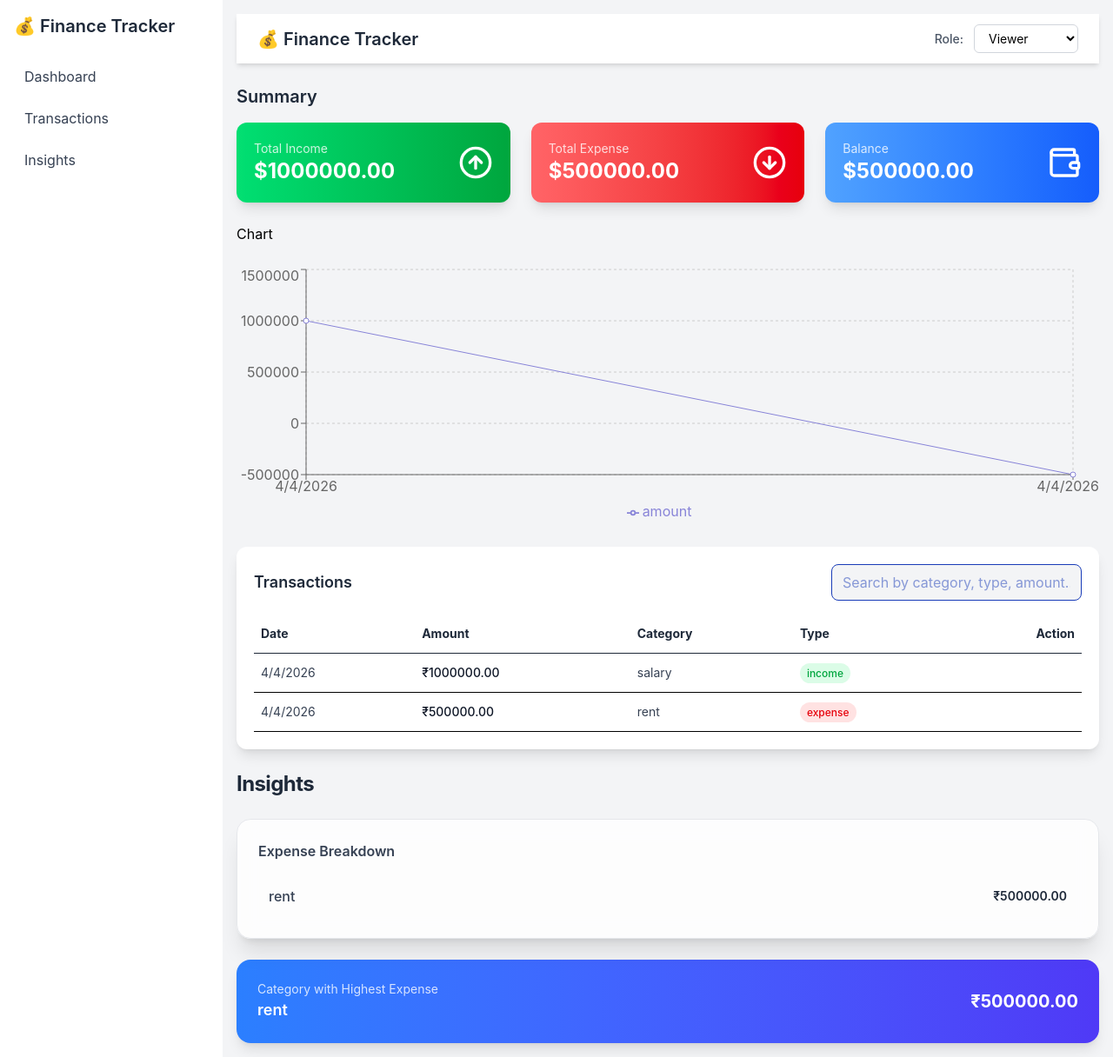
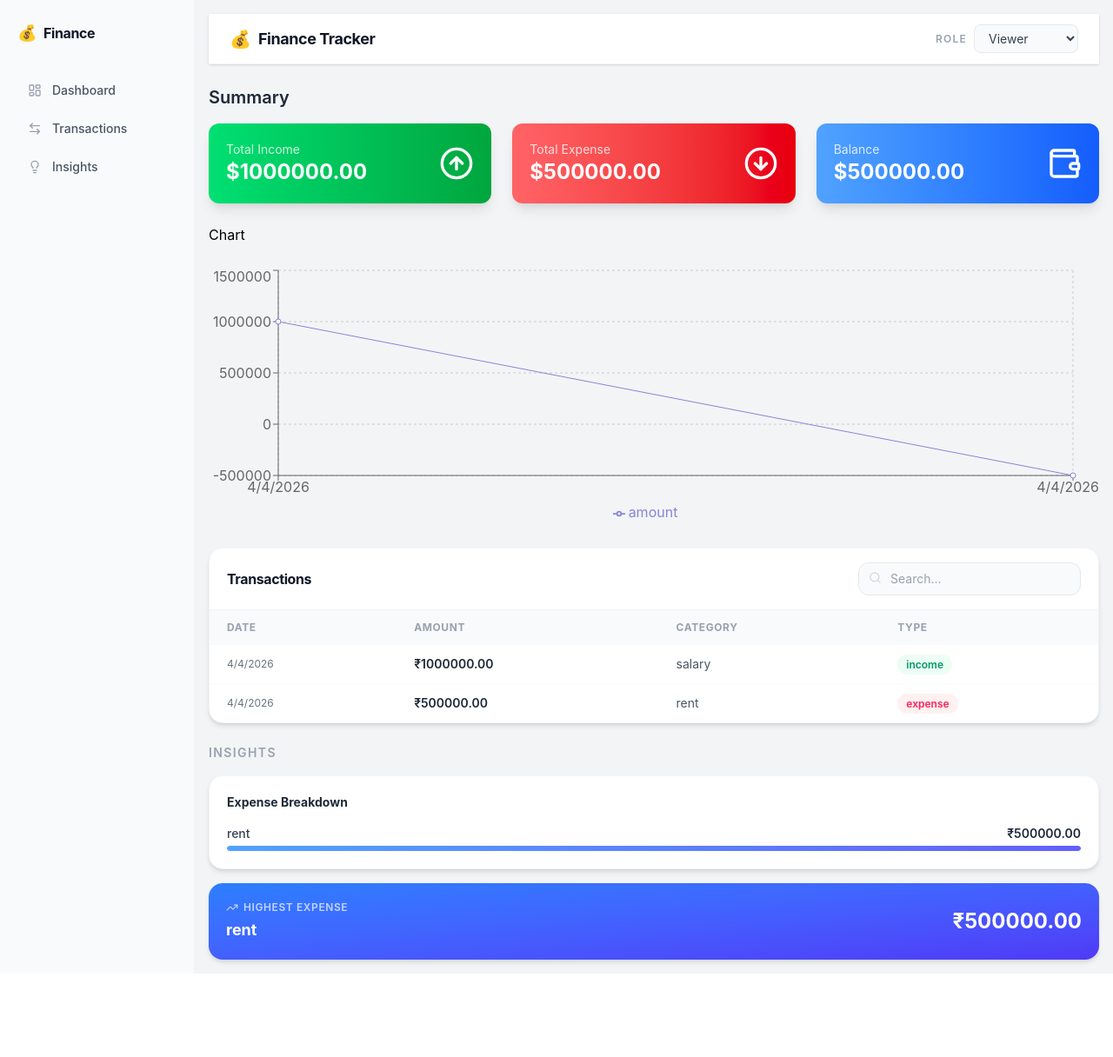
Before and after one commit to suryasekhardhal/financialDashboard, a React (Vite) app: page / in a window 1280 px wide. Shown: the whole page at 87% size. After the commit the page ends 1120 px from the top, so only its background shows below. Built offline with nearby package versions, Linux system fonts and the light colour scheme.

Commit message:
improve ui design

```diff
--- a/src/components/AddTransactionForm.jsx
+++ b/src/components/AddTransactionForm.jsx
@@ -1,5 +1,5 @@
-import React,{useState} from "react";
-import { useDispatch} from "react-redux";
+import React, { useState } from "react";
+import { useDispatch } from "react-redux";
 import { addTransaction } from "../features/financeSlice";
 import { Calendar, IndianRupee, Tag } from "lucide-react";
 
@@ -17,11 +17,11 @@ function AddTransactionForm() {
       alert("Please enter a valid positive number for amount.");
       return;
     }
-    if(!type) {
+    if (!type) {
       alert("Please select a transaction type (Income or Expense).");
       return;
     }
-    if(!category.trim()) {
+    if (!category.trim()) {
       alert("Please enter a category for the transaction.");
       return;
     }
@@ -32,93 +32,92 @@ function AddTransactionForm() {
     setType("");
   };
 
+  const inputClass =
+    "w-full pl-10 pr-3 py-2.5 bg-gray-50 border border-gray-200 rounded-xl text-sm text-gray-800 placeholder-gray-400 focus:ring-2 focus:ring-blue-400 focus:border-transparent focus:bg-white outline-none transition";
+
   return (
     <div className="max-w-md mx-auto">
-
-      <h2 className="text-3xl font-bold text-gray-800 mb-6">
-        Add Transaction
+      <h2 className="text-2xl font-bold text-gray-900 mb-5 tracking-tight">
+        New Transaction
       </h2>
 
       <form
         onSubmit={handleSubmit}
-        className="bg-white p-6 rounded-2xl shadow-2xl space-y-5 border border-gray-100"
+        className="bg-white p-6 rounded-2xl shadow-md border border-gray-100 space-y-4"
       >
-
         {/* Date */}
         <div className="relative">
-          <Calendar className="absolute left-3 top-3 text-gray-400" size={18} />
+          <Calendar className="absolute left-3 top-3 text-gray-300" size={17} />
           <input
             type="date"
             value={date}
             onChange={(e) => setDate(e.target.value)}
-            className="w-full pl-10 pr-3 py-2 border rounded-lg focus:ring-2 focus:ring-blue-500 outline-none"
+            className={inputClass}
           />
         </div>
 
         {/* Amount */}
         <div className="relative">
-          <IndianRupee className="absolute left-3 top-3 text-gray-400" size={18} />
+          <IndianRupee className="absolute left-3 top-3 text-gray-300" size={17} />
           <input
             type="number"
             value={amount}
             onChange={(e) => setAmount(e.target.value)}
             placeholder="Amount"
-            className="w-full pl-10 pr-3 py-2 border rounded-lg focus:ring-2 focus:ring-blue-500 outline-none"
+            className={inputClass}
           />
         </div>
 
         {/* Category */}
         <div className="relative">
-          <Tag className="absolute left-3 top-3 text-gray-400" size={18} />
+          <Tag className="absolute left-3 top-3 text-gray-300" size={17} />
           <input
             type="text"
             value={category}
             onChange={(e) => setCategory(e.target.value)}
             placeholder="Category (Food, Travel...)"
-            className="w-full pl-10 pr-3 py-2 border rounded-lg focus:ring-2 focus:ring-blue-500 outline-none"
+            className={inputClass}
           />
         </div>
 
         {/* Type Toggle */}
         <div>
-          <p className="text-sm text-gray-600 mb-2">Type</p>
+          <p className="text-xs font-semibold uppercase tracking-widest text-gray-400 mb-2">
+            Type
+          </p>
           <div className="grid grid-cols-2 gap-2">
-
             <button
               type="button"
               onClick={() => setType("income")}
-              className={`py-2 rounded-lg border font-medium transition ${
+              className={`py-2.5 rounded-xl border text-sm font-semibold transition ${
                 type === "income"
-                  ? "bg-green-500 text-white border-green-500"
-                  : "bg-gray-50 hover:bg-gray-100"
+                  ? "bg-emerald-500 text-white border-emerald-500 shadow-sm"
+                  : "bg-gray-50 border-gray-200 text-gray-600 hover:bg-gray-100"
               }`}
             >
               Income
             </button>
-
             <button
               type="button"
               onClick={() => setType("expense")}
-              className={`py-2 rounded-lg border font-medium transition ${
+              className={`py-2.5 rounded-xl border text-sm font-semibold transition ${
                 type === "expense"
-                  ? "bg-red-500 text-white border-red-500"
-                  : "bg-gray-50 hover:bg-gray-100"
+                  ? "bg-rose-500 text-white border-rose-500 shadow-sm"
+                  : "bg-gray-50 border-gray-200 text-gray-600 hover:bg-gray-100"
               }`}
             >
               Expense
             </button>
-
           </div>
         </div>
 
         {/* Submit */}
         <button
           type="submit"
-          className="w-full py-2 rounded-lg bg-gradient-to-r from-blue-500 to-indigo-600 text-white font-semibold shadow-md hover:shadow-lg hover:scale-[1.02] transition"
+          className="w-full py-2.5 rounded-xl bg-gradient-to-r from-blue-500 to-indigo-500 text-white text-sm font-semibold shadow hover:shadow-md hover:-translate-y-0.5 transition-all duration-200"
         >
           Add Transaction
         </button>
-
       </form>
     </div>
   );
--- a/src/components/Insights.jsx
+++ b/src/components/Insights.jsx
@@ -1,90 +1,82 @@
 import React from "react";
 import { useSelector } from "react-redux";
+import { TrendingUp } from "lucide-react";
 
 function Insights() {
   const transactions = useSelector((state) => state.finance.transactions);
+
   const categoryTotals = {};
-  transactions.forEach(transaction => {
-    if(transaction.type === "expense"){
-      categoryTotals[transaction.category] = (categoryTotals[transaction.category] || 0) + transaction.amount;
+  transactions.forEach((t) => {
+    if (t.type === "expense") {
+      categoryTotals[t.category] = (categoryTotals[t.category] || 0) + t.amount;
     }
   });
+
   let maxCategory = "";
   let maxAmount = 0;
-  for (const category in categoryTotals) {
-    if (categoryTotals[category] > maxAmount) {
-      maxAmount = categoryTotals[category];
-      maxCategory = category;
+  for (const cat in categoryTotals) {
+    if (categoryTotals[cat] > maxAmount) {
+      maxAmount = categoryTotals[cat];
+      maxCategory = cat;
     }
   }
 
+  const totalExpense = Object.values(categoryTotals).reduce((a, b) => a + b, 0);
+
   return (
-    <div className="space-y-6">
-
-      {/* Header */}
-      <h2 className="text-2xl font-bold text-gray-800 tracking-tight">
+    <div className="space-y-4">
+      <h2 className="text-sm font-semibold uppercase tracking-widest text-gray-400">
         Insights
       </h2>
 
-      {/* Category Card */}
-      <div className="bg-white/80 backdrop-blur-md border border-gray-200 p-6 rounded-2xl shadow-xl">
+      {/* Breakdown */}
+      <div className="bg-white border border-gray-100 rounded-2xl shadow-md p-5">
+        <h3 className="text-sm font-bold text-gray-800 mb-4">Expense Breakdown</h3>
 
-        <h3 className="text-md font-semibold text-gray-700 mb-4">
-          Expense Breakdown
-        </h3>
-
-        <div className="space-y-4">
-          {Object.entries(categoryTotals).map(([category, total]) => (
-
-            <div
-              key={category}
-              className="flex items-center justify-between p-3 rounded-lg hover:bg-gray-50 transition"
-            >
-              <span className="font-medium text-gray-700">
-                {category}
-              </span>
-
+        {Object.keys(categoryTotals).length === 0 ? (
+          <p className="text-center text-gray-400 text-sm py-4">No expenses recorded.</p>
+        ) : (
+          <div className="space-y-3">
+            {Object.entries(categoryTotals)
+              .sort((a, b) => b[1] - a[1])
+              .map(([category, total]) => {
+                const pct = totalExpense > 0 ? (total / totalExpense) * 100 : 0;
+                return (
+                  <div key={category}>
+                    <div className="flex items-center justify-between mb-1">
+                      <span className="text-sm text-gray-700 font-medium">{category}</span>
                       <span className="text-sm font-semibold text-gray-800">
                         ₹{total.toFixed(2)}
                       </span>
                     </div>
-
-          ))}
+                    <div className="h-1.5 bg-gray-100 rounded-full overflow-hidden">
+                      <div
+                        className="h-full bg-gradient-to-r from-blue-400 to-indigo-500 rounded-full transition-all duration-500"
+                        style={{ width: `${pct}%` }}
+                      />
                     </div>
-
-        {Object.keys(categoryTotals).length === 0 && (
-          <p className="text-center text-gray-500 mt-4">
-            No expenses recorded.
-          </p>
+                  </div>
+                );
+              })}
+          </div>
         )}
       </div>
 
-      {/* Highlight Card */}
-      <div className="bg-gradient-to-r from-blue-500 to-indigo-600 text-white p-6 rounded-2xl shadow-lg flex items-center justify-between">
-
+      {/* Highlight */}
+      {maxCategory && (
+        <div className="bg-gradient-to-br from-blue-500 to-indigo-600 text-white p-5 rounded-2xl shadow-md flex items-center justify-between">
           <div>
-          <h3 className="text-sm opacity-80">
-            Category with Highest Expense
-          </h3>
-
-          {maxCategory ? (
-            <p className="text-lg font-semibold">
-              {maxCategory}
+            <div className="flex items-center gap-1.5 mb-1">
+              <TrendingUp size={14} className="opacity-70" />
+              <p className="text-xs font-semibold opacity-70 uppercase tracking-wider">
+                Highest Expense
               </p>
-          ) : (
-            <p className="text-sm opacity-80">
-              No expenses recorded.
-            </p>
+            </div>
+            <p className="text-lg font-bold">{maxCategory}</p>
+          </div>
+          <p className="text-2xl font-bold">₹{maxAmount.toFixed(2)}</p>
+        </div>
       )}
-        </div>
-
-        {maxCategory && (
-          <p className="text-xl font-bold">
-            ₹{maxAmount.toFixed(2)}
-          </p>
-        )}
-      </div>
-
     </div>
   );
 }
--- a/src/components/Navbar.jsx
+++ b/src/components/Navbar.jsx
@@ -1,6 +1,5 @@
 import React from "react";
 import { useSelector, useDispatch } from "react-redux";
-
 
 function Navbar() {
   const role = useSelector((state) => state.finance.role);
@@ -9,22 +8,26 @@ function Navbar() {
   const handleRoleChange = (e) => {
     dispatch({ type: "finance/setRole", payload: e.target.value });
   };
+
   return (
-    <nav className="w-full bg-white shadow-md px-6 py-3 items-center justify-between flex justify-between items-center p-4 bg-white  ">
-      <h2 className="text-xl font-semibold text-gray-800 dark:text-white-500">
-        💰 Finance Tracker
-      </h2>
-      <div className="flex items-center gap-3">
-        <label className="text-sm font-medium text-gray-600 dark:text-white-400">
-          Role:
+    <nav className="w-full bg-white border-b border-gray-100 px-6 py-3 flex items-center justify-between shadow-sm">
+      <div className="flex items-center gap-2">
+        <span className="text-xl">💰</span>
+        <h2 className="text-lg font-bold tracking-tight text-gray-900">
+          Finance Tracker
+        </h2>
+      </div>
+
+      <div className="flex items-center gap-2">
+        <label className="text-xs font-semibold uppercase tracking-widest text-gray-400">
+          Role
         </label>
-
         <select
           value={role}
           onChange={handleRoleChange}
-          className="px-3 py-1.5 border border-gray-300 rounded-md text-sm
-                     focus:outline-none focus:ring-2 focus:ring-blue-500
-                     hover:border-gray-400 transition"
+          className="px-3 py-1.5 bg-gray-50 border border-gray-200 text-gray-700 rounded-lg text-sm
+                     focus:outline-none focus:ring-2 focus:ring-blue-400
+                     hover:border-gray-300 transition cursor-pointer"
         >
           <option value="">Select Role</option>
           <option value="viewer">Viewer</option>
--- a/src/components/Sidebar.jsx
+++ b/src/components/Sidebar.jsx
@@ -1,36 +1,33 @@
 import React from "react";
+import { LayoutDashboard, ArrowLeftRight, Lightbulb } from "lucide-react";
+
+const navItems = [
+  { label: "Dashboard", href: "#dashboard", icon: LayoutDashboard },
+  { label: "Transactions", href: "#transaction", icon: ArrowLeftRight },
+  { label: "Insights", href: "#insights", icon: Lightbulb },
+];
+
 function Sidebar() {
   return (
-    <div className="w-64 min-h-screen bg-white dark:bg-gray-800 p-4">
-      <h2 className="text-xl font-semibold mb-6 text-gray-800 dark:text-white">
-        💰 Finance Tracker
-      </h2>
+    <div className="w-56 min-h-screen bg-gray-50 border-r border-gray-100 p-5 flex flex-col gap-8">
+      <div className="flex items-center gap-2 pt-1">
+        <span className="text-lg">💰</span>
+        <h2 className="text-base font-bold tracking-tight text-gray-900">Finance</h2>
+      </div>
 
-      <ul className="space-y-2">
-        <li>
-          <a
-            href="#dashboard"
-            className="block px-3 py-2 rounded-md text-gray-700 dark:text-gray-300 hover:bg-gray-200 dark:hover:bg-gray-700"
-          >
-            Dashboard
-          </a>
-        </li>
-        <li>
-          <a
-            href="#transcation"
-            className="block px-3 py-2 rounded-md text-gray-700 dark:text-gray-300 hover:bg-gray-200 dark:hover:bg-gray-700"
-          >
-            Transactions
-          </a>
-        </li>
-        <li>
-          <a
-            href="#insights"
-            className="block px-3 py-2 rounded-md text-gray-700 dark:text-gray-300 hover:bg-gray-200 dark:hover:bg-gray-700"
-          >
-            Insights
-          </a>
-        </li>
+      <ul className="space-y-1">
+        {navItems.map(({ label, href, icon: Icon }) => (
+          <li key={label}>
+            <a
+              href={href}
+              className="flex items-center gap-3 px-3 py-2.5 rounded-lg text-sm font-medium text-gray-600
+                         hover:bg-white hover:text-gray-900 hover:shadow-sm transition"
+            >
+              <Icon size={16} className="text-gray-400" />
+              {label}
+            </a>
+          </li>
+        ))}
       </ul>
     </div>
   );
--- a/src/components/TransactionsTable.jsx
+++ b/src/components/TransactionsTable.jsx
@@ -2,7 +2,7 @@ import React from "react";
 import { useSelector, useDispatch } from "react-redux";
 import { deleteTransaction, setSearchTerm } from "../features/financeSlice";
 import { ROLES } from "../constants/roles";
-import { Trash2 } from "lucide-react";
+import { Trash2, Search } from "lucide-react";
 
 function TransactionsTable() {
   const transactions = useSelector((state) => state.finance.transactions);
@@ -10,104 +10,86 @@ function TransactionsTable() {
   const role = useSelector((state) => state.finance.role);
   const dispatch = useDispatch();
 
-  const filteredTransactions = transactions.filter((t) =>
+  const filteredTransactions = transactions.filter(
+    (t) =>
       t.category.toLowerCase().includes(searchTerm.toLowerCase()) ||
       t.type.toLowerCase().includes(searchTerm.toLowerCase()) ||
       t.amount.toString().includes(searchTerm)
   );
 
-  const handleDelete = (id) => {
-    dispatch(deleteTransaction(id));
-  };
-
   return (
-    <div className="bg-white text-black p-5 rounded-xl shadow-lg">
-
+    <div className="bg-white rounded-2xl shadow-md border border-gray-100 overflow-hidden">
       {/* Header */}
-      <div className="flex flex-col md:flex-row md:items-center md:justify-between mb-4 gap-3">
-        <h2 className="text-lg font-semibold text-gray-800 ">
+      <div className="flex flex-col md:flex-row md:items-center md:justify-between px-5 py-4 border-b border-gray-100 gap-3">
+        <h2 className="text-base font-bold text-gray-900 tracking-tight">
           Transactions
         </h2>
-
-        {/* Search */}
+        <div className="relative w-full md:w-64">
+          <Search className="absolute left-3 top-2.5 text-gray-300" size={15} />
           <input
             type="text"
-          placeholder="Search by category, type, amount..."
+            placeholder="Search..."
             value={searchTerm}
             onChange={(e) => dispatch(setSearchTerm(e.target.value))}
-          className="px-3 py-2 border rounded-lg w-full md:w-72
-          bg-gray-100
-          text-blue-800
-          focus:outline-none focus:ring-2 focus:ring-blue-500"
+            className="w-full pl-9 pr-3 py-2 bg-gray-50 border border-gray-200 rounded-xl text-sm text-gray-700
+                       placeholder-gray-400 focus:outline-none focus:ring-2 focus:ring-blue-400 focus:bg-white transition"
           />
+        </div>
       </div>
 
       {/* Table */}
       <div className="overflow-x-auto">
-        <table className="w-full text-sm text-left">
-
+        <table className="w-full text-sm">
           <thead>
-            <tr className="text-gray-800  border-b">
-              <th className="py-3 px-2">Date</th>
-              <th className="py-3 px-2">Amount</th>
-              <th className="py-3 px-2">Category</th>
-              <th className="py-3 px-2">Type</th>
-              <th className="py-3 px-2 text-right">Action</th>
+            <tr className="bg-gray-50 text-xs font-semibold uppercase tracking-wider text-gray-400">
+              <th className="py-3 px-5 text-left">Date</th>
+              <th className="py-3 px-5 text-left">Amount</th>
+              <th className="py-3 px-5 text-left">Category</th>
+              <th className="py-3 px-5 text-left">Type</th>
+              {role === ROLES.ADMIN && (
+                <th className="py-3 px-5 text-right">Action</th>
+              )}
             </tr>
           </thead>
-
-          <tbody>
+          <tbody className="divide-y divide-gray-50">
             {filteredTransactions.map((t) => (
-              <tr
-                key={t.id}
-                className="border-b hover:bg-gray-50 transition"
-              >
-                <td className="py-3 px-2 text-gray-700 ">
+              <tr key={t.id} className="hover:bg-gray-50/60 transition">
+                <td className="py-3 px-5 text-gray-500 text-xs">
                   {new Date(t.date).toLocaleDateString("en-IN")}
                 </td>
-
-                <td className="py-3 px-2 font-medium text-gray-900">
+                <td className="py-3 px-5 font-semibold text-gray-800">
                   ₹{t.amount.toFixed(2)}
                 </td>
-
-                <td className="py-3 px-2 text-gray-700 ">
-                  {t.category}
-                </td>
-
-                {/* Type Badge */}
-                <td className="py-3 px-2">
+                <td className="py-3 px-5 text-gray-600">{t.category}</td>
+                <td className="py-3 px-5">
                   <span
-                    className={`px-2 py-1 rounded-full text-xs font-medium ${
+                    className={`px-2.5 py-1 rounded-full text-xs font-semibold ${
                       t.type === "income"
-                        ? "bg-green-100 text-green-600 dark:bg-green-900 dark:text-green-300"
-                        : "bg-red-100 text-red-600 dark:bg-red-900 dark:text-red-300"
+                        ? "bg-emerald-50 text-emerald-600"
+                        : "bg-rose-50 text-rose-500"
                     }`}
                   >
                     {t.type}
                   </span>
                 </td>
-
-                {/* Delete */}
-                <td className="py-3 px-2 text-right">
                 {role === ROLES.ADMIN && (
+                  <td className="py-3 px-5 text-right">
                     <button
-                      onClick={() => handleDelete(t.id)}
-                      className="p-2 rounded-md hover:bg-red-100 dark:hover:bg-red-900 transition"
+                      onClick={() => dispatch(deleteTransaction(t.id))}
+                      className="p-1.5 rounded-lg hover:bg-rose-50 transition"
                     >
-                      <Trash2 size={16} className="text-red-500" />
+                      <Trash2 size={14} className="text-rose-400" />
                     </button>
+                  </td>
                 )}
-                </td>
               </tr>
             ))}
           </tbody>
-
         </table>
       </div>
 
-      {/* Empty state */}
       {filteredTransactions.length === 0 && (
-        <p className="text-center text-gray-500 mt-4">
+        <p className="text-center text-gray-400 text-sm py-8">
           No transactions found
         </p>
       )}
```
Lines whose indentation alone changed are shown as unchanged.
